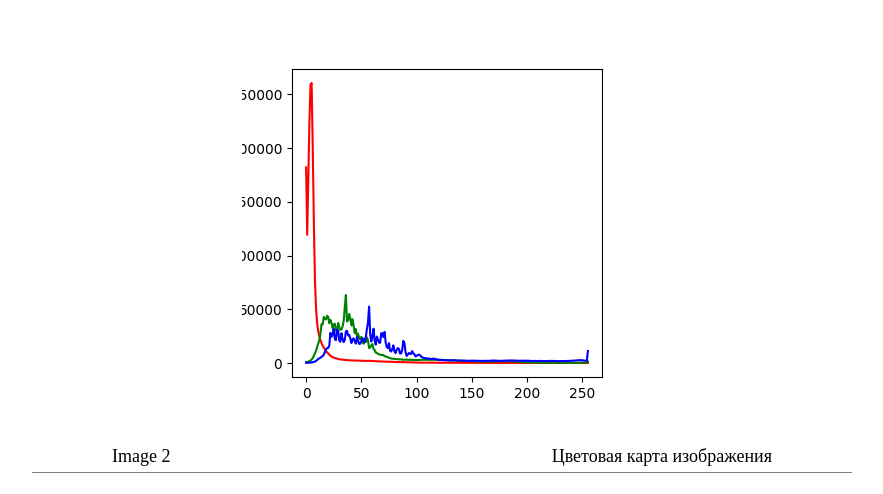
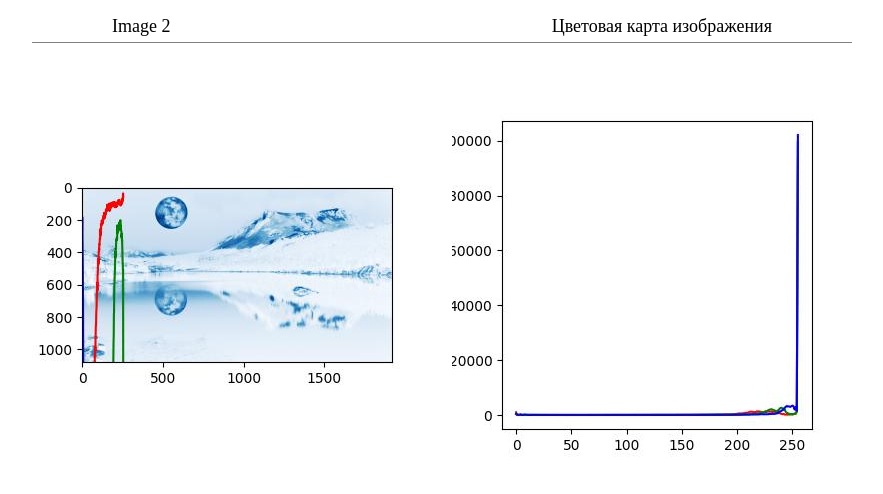
Before and after one commit to Triglav761/Tusur, a Flask app: page /result in a window 1280 px wide. Shown: the part 596-1090 px from the top of the page, without its empty margins (198-1081 px from the left). Run offline with Flask 2, Linux system fonts and the light colour scheme; some libraries are stand-ins or nearby versions.

Commit message:
first commit

```diff
--- a/app.py
+++ b/app.py
@@ -20,13 +20,13 @@
 class ColorForm(FlaskForm):
     img1 = FileField("Upload image", validators=[FileRequired(), FileAllowed(['jpg', 'jpeg', 'png'], 'Images only!')])
     submit = SubmitField("Submit", validators=[DataRequired()])
-    shape = SelectField("Collage shape", choices=[("Accent", "Accent"),("Blues", "Blues"), ("cool", "cool"),("BuGn", "BuGn"), ("Dark2", "Dark2")],
+    shape = SelectField("Collage shape",
+                        choices=[("Accent", "Accent"), ("Blues", "Blues"), ("cool", "cool"), ("BuGn", "BuGn"),
+                                 ("Dark2", "Dark2")],
                         validators=[DataRequired()])
 
 
-# выдавать графики распределения цветов исходной картинки и графики среднего значения цвета по вертикали и горизонтали.
-# Доделать выдачу средних значений.!!
-def color_map(path, filename): # график
+def color_map(path):  # график
     image = Image.open(path)
     # трансформируем изображение в numpy массив
     np_image = np.array(image)
@@ -42,49 +42,63 @@
     viewer.plot(rgb[0], color='r')
     viewer.plot(rgb[1], color='g')
     viewer.plot(rgb[2], color='b')
-    fig.savefig(f'./static/{filename}.png')
+    fig.savefig(f'./static/images/color_map.jpg')
     return 0
 
 
-collage_path = './static/collage.jpg'
-#############
+def color_map_2():  # график
+    image = Image.open('./static/images/new_image.jpg')
+    # трансформируем изображение в numpy массив
+    np_image = np.array(image)
+    # транспонируем, чтобы получить доступ к значениям RGB
+    image_transposed = np_image.transpose()
+    # создаем массивы и записываем в них количество значений для каждой величины R, G и B
+    rgb = [[]] * 3
+    for i in range(3):
+        rgb[i], bin = np.histogram(image_transposed[i], bins=256)
+    # создаем график по получившимся данным и сохраняем его в виде изображения
+    fig = plt.figure(figsize=(4, 4))
+    viewer = fig.add_subplot(1, 1, 1)
+    viewer.plot(rgb[0], color='r')
+    viewer.plot(rgb[1], color='g')
+    viewer.plot(rgb[2], color='b')
+    fig.savefig(f'./static/images/color_map_2.jpg')
+    return 0
+
+
+collage_path = './static/images/collage.jpg'
+
+
 def color_pics(path, shape):
-    image=Image.open(path)
+    image = Image.open(path)
     np_image = np.array(image)
     print(shape)
     plt.imshow(np_image[:, :, 1], cmap=shape)
-    plt.savefig('./static/new_image.jpg')
+    plt.savefig('./static/images/new_image.jpg')
 
-    ############
 
-# главная страница приложения
 @app.route("/", methods=["GET", "POST"])
 def index():
     # очищаем папку static от файлов, загруженных в прошлой сессии
-    files = os.listdir("./static")
+    files = os.listdir("./static/images/")
     if len(files) > 1:
-       for file_path in files:
-           if file_path != 'style.css':
-               os.remove('./static/' + file_path)
+        for file_path in files:
+            if file_path != 'style.css':
+                os.remove('./static/images/' + file_path)
     #  Создаем форму. В случае успешной валидации, переходим на страницу с результатом
     form = ColorForm()
 
     if form.validate_on_submit():
-        shape=form.shape.data
-        print(form.shape.data)
+        shape = form.shape.data
+
     if form.validate_on_submit():  # возвращает True, когда форма была отправлена и данные были приняты всеми валидаторами полей
-        filename1 = os.path.join('./static', secure_filename(form.img1.data.filename))
+        filename1 = os.path.join('./static/images/', secure_filename(form.img1.data.filename))
         form.img1.data.save(filename1)
-        # открываем изображение
-        #Открывает и идентифицирует данный файл изображения.
-        #Это ленивая операция; эта функция идентифицирует файл, но файл остается открытым,
-        # и фактические данные изображения не считываются из файла, пока вы не попытаетесь обработать данные (или вызвать load()метод).
-        image1 = Image.open(filename1)
+
+        color_map(filename1)
         color_pics(filename1, shape)
-        color_map(filename1, 'hist1')
+        color_map_2()
 
-        #get_color_chart(collage_path, 'hist2')
-        # get_color_chart(collage_path, 'hist2')
         return redirect(url_for("result", image1=filename1))
 
     return render_template("index.html", form=form)
@@ -94,6 +108,5 @@
 def result():
     # получаем названия файла и нужную форму коллажа из параметров функции redirect
     image1_path = request.args.get('image1')
-    # image2_path = request.args.get('image2')
 
     return render_template("result.html", image1=image1_path)
--- a/static/style.css
+++ b/static/style.css
@@ -36,8 +36,8 @@
 }
 
 img {
-    max-width:800px;
-    max-height: 800px;
+    max-width:500px;
+    max-height: 500px;
     margin: 10px;
 }
 
--- a/templates/result.html
+++ b/templates/result.html
@@ -11,10 +11,7 @@
     </div>
     <div class="image-container">
         <img src={{ image1 }}/>
-        <img src="./static/hist1.png"/>
-    </div>
-    <div class="image-container">
-        <img src="./static/hist1.png"/>
+        <img src="./static/images/color_map.jpg"/>
     </div>
 
     <div class="labels">
@@ -22,21 +19,16 @@
         <span>Цветовая карта изображения </span>
     </div>
     <div class="image-container">
-        <img src="./static/new_image.jpg" />
+        <img src="./static/images/new_image.jpg" />
+        <img src="./static/images/color_map_2.jpg"/>
     </div>
-    <div class="image-container">
-        <img src="./static/hist1.png" />
-    </div>
-    <div class="image-container">
-        <img src="./static/hist1.png"/>
-    </div>
+
 
     <div class="labels">
         <span>Графики среднего значения цвета по вертикали и горизонтали</span>
     </div>
     <div class="image-container">
-        <img src="./static/hist1.png"/>
-        <img src="./static/hist1.png"/>
+        <img src="./static/images/hist1.png"/>
     </div>
 </div>
 {% endblock %}
```
Also changed, not shown: static/hist1.png (deleted), static/images/1.jpg (renamed from static/polnaya-luna.jpg), static/images/color_map.jpg (added), static/images/color_map_2.jpg (added), static/images/new_image.jpg (added), static/new_image.jpg (deleted).
